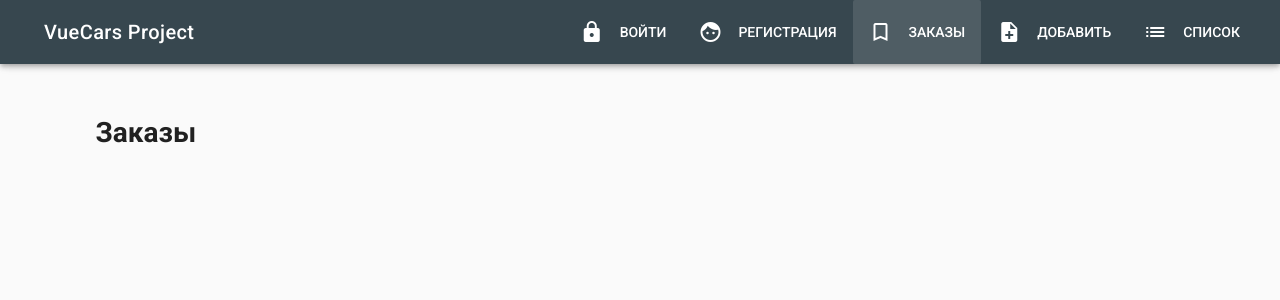
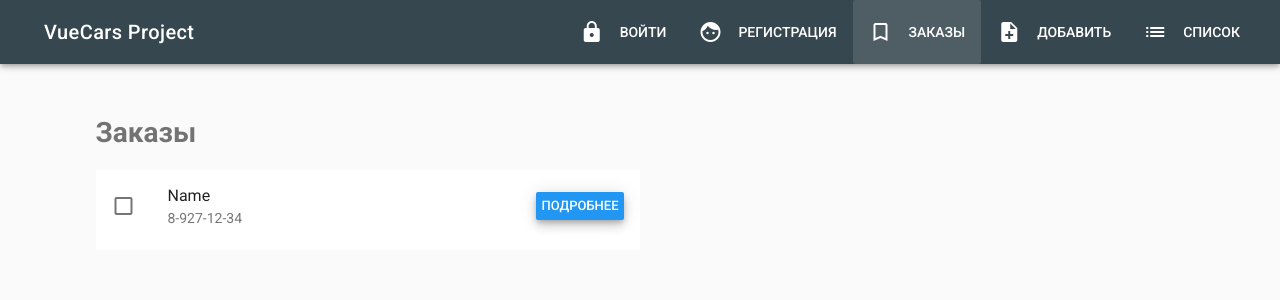
Before and after one commit to Belchenkov/vuejsVuetifyCars, a Vue app: page /orders in a window 1280 px wide. Shown: the top 300 px of the page. Built offline with nearby package versions, Linux system fonts and the light colour scheme.

Commit message:
Страница заказоы

```diff
--- a/src/components/User/Orders.vue
+++ b/src/components/User/Orders.vue
@@ -1,8 +1,34 @@
 <template>
   <v-container>
     <v-layout row>
-      <v-flex xs12>
-        <h1>Заказы</h1>
+      <v-flex xs12 sm6 offset-sm-3>
+        <h1 class="text--secondary mb-3">Заказы</h1>
+        <v-list two-line subheader>
+          <v-list-tile
+            avatar
+            v-for="order in orders"
+            :key="order.id"
+          >
+            <v-list-tile-action>
+              <v-checkbox
+                @change="markDone(order)"
+                :input-value="order.done"
+                color="info"
+              ></v-checkbox>
+            </v-list-tile-action>
+            <v-list-tile-content>
+              <v-list-tile-title>{{ order.name }}</v-list-tile-title>
+              <v-list-tile-sub-title>{{ order.phone }}</v-list-tile-sub-title>
+            </v-list-tile-content>
+            <v-list-tile-action>
+              <v-btn
+                class="elevation-6 info"
+                small
+                :to="'/ad/' + order.adId"
+              >Подробнее</v-btn>
+            </v-list-tile-action>
+          </v-list-tile>
+        </v-list>
       </v-flex>
     </v-layout>
   </v-container>
@@ -11,7 +37,22 @@
 <script>
   export default {
     data () {
-      return {}
+      return {
+        orders: [
+          {
+            id: '23423',
+            name: 'Name',
+            phone: '8-927-12-34',
+            adId: '123',
+            done: false
+          }
+        ]
+      }
+    },
+    methods: {
+      markDone (order) {
+        order.done = true
+      }
     }
   }
 </script>
```
